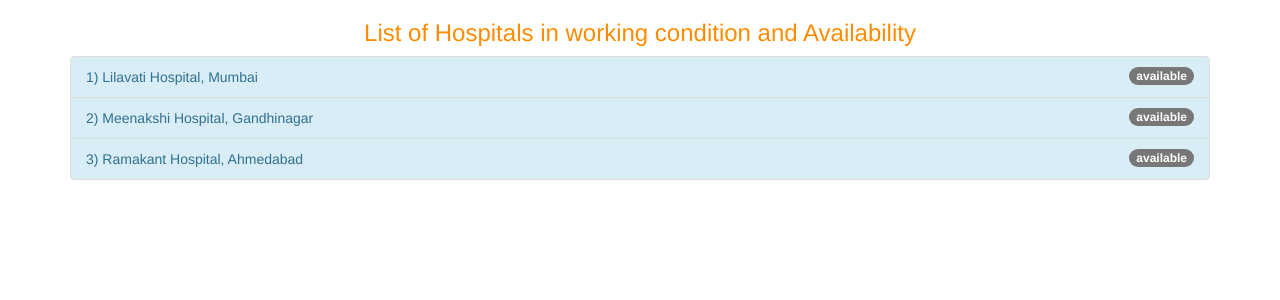
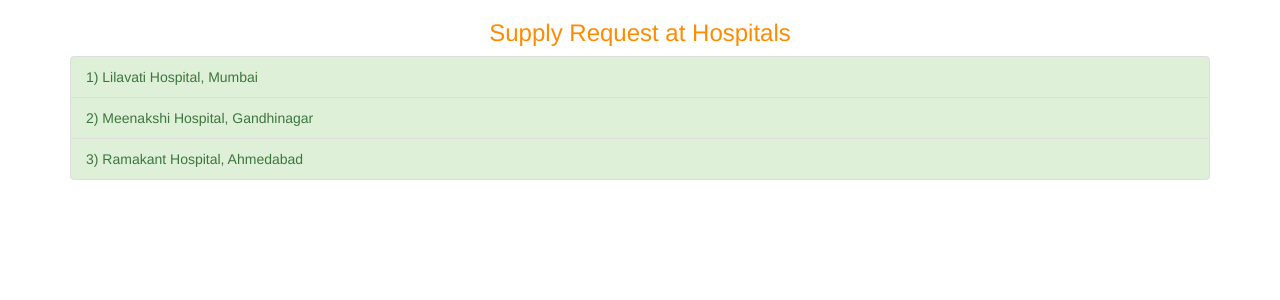
Before and after one commit to kishen19/codehackdjango, a Django app: page /hospital/supply in a window 1280 px wide. Shown: the top 300 px of the page. Run offline with Django 3.2, Linux system fonts and the light colour scheme; data comes from the database, SQL or seed files in the repository; both versions use the stored data as it was after the commit; some libraries are stand-ins or nearby versions.

Commit message:
another update

```diff
--- a/flood/views.py
+++ b/flood/views.py
@@ -14,7 +14,7 @@
     except:
         print('Did not receive data')
         return HttpResponse('errors')
-
+@csrf_exempt
 def get_points(request):
     final = []
     for i in floodpoint.objects.all():
--- a/main/models.py
+++ b/main/models.py
@@ -6,4 +6,4 @@
     y = models.FloatField()
     address = models.CharField(max_length=1000)
     status = models.BooleanField(default=False)
-    supplyrequest = models.CharField(max_length=5000,default='Nothing!')
+    supplyrequest = models.IntegerField(default=0)
--- a/main/templates/supply.html
+++ b/main/templates/supply.html
@@ -10,14 +10,13 @@
 </head>
 <body>
 <div class="container">
-    <h3 style="color: darkorange"><center>List of Hospitals in working condition and Availability</center></h3>
+    <h3 style="color: darkorange"><center>Supply Request at Hospitals</center></h3>
     <div class="list-group">
         <form method="POST" action="submit">
             {% for i in hospitals %}
-            <button class="list-group-item{% if not i.status %} list-group-item-info{% else %} list-group-item-danger{% endif %}" style="width: 100%;" name="button{{i.id}}">
+            <div class="list-group-item{% if i.supplyrequest < 20 %} list-group-item-success{% elif i.supplyrequest < 40 %} list-group-item-warning{% elif i.supplyrequest < 60 %} list-group-item-info{% elif i.supplyrequest < 80 %} list-group-item-danger{% else %} list-group-item-danger{% endif %}" style="width: 100%;" name="button{{i.id}}">
                 {{forloop.counter}}) {{i.name}}, {{i.address}}
-                <span class="badge">{% if not i.status %}available{% else %}overloaded{% endif %}</span>
-            </button>
+            </div>
             {% endfor %}
         </form>
     </div>
--- a/main/urls.py
+++ b/main/urls.py
@@ -7,5 +7,5 @@
     path('submit', views.submit),
     path('entry',views.entry),
     path('supply',views.supplyindex),
-   # path('supplied',views.supply),
+    path('supplied',views.supply),
 ]
--- a/main/views.py
+++ b/main/views.py
@@ -1,5 +1,5 @@
 from django.http import JsonResponse
-from django.shortcuts import render
+from django.shortcuts import render, HttpResponse
 from .models import hospital
 import mpu
 from django.views.decorators.csrf import csrf_exempt
@@ -55,10 +55,10 @@
         a = hospital(name=name, x=x, y=y, address=addr)
         a.save()
         print('Data recorded successfully')
-        return True
+        return HttpResponse('ok')
     except:
         print('Did not receive data!')
-        return False
+        return HttpResponse('errors')
 
 @csrf_exempt
 def submit(request):
@@ -75,7 +75,8 @@
         return index(request)
     else:
         return False
-'''
+
+@csrf_exempt
 def supply(request):
     size = len(hospital.objects.all())
     for i in range(1, size + 1):
@@ -89,4 +90,4 @@
         p.save()
         return index(request)
     else:
-        return False'''
+        return False
--- a/shelter/views.py
+++ b/shelter/views.py
@@ -1,5 +1,6 @@
 from django.http import JsonResponse
 from .models import shelter
+from django.shortcuts import HttpResponse
 import mpu
 from django.views.decorators.csrf import csrf_exempt
 
@@ -49,7 +50,7 @@
         a = shelter(name=name, x=x, y=y, address=addr)
         a.save()
         print('Data recorded successfully')
-        return True
+        return HttpResponse('ok')
     except:
         print('Did not receive data!')
-        return False
+        return HttpResponse('errors')
```
Also changed, not shown: db.sqlite3, main/migrations/0004_auto_20181104_1510.py (added).
